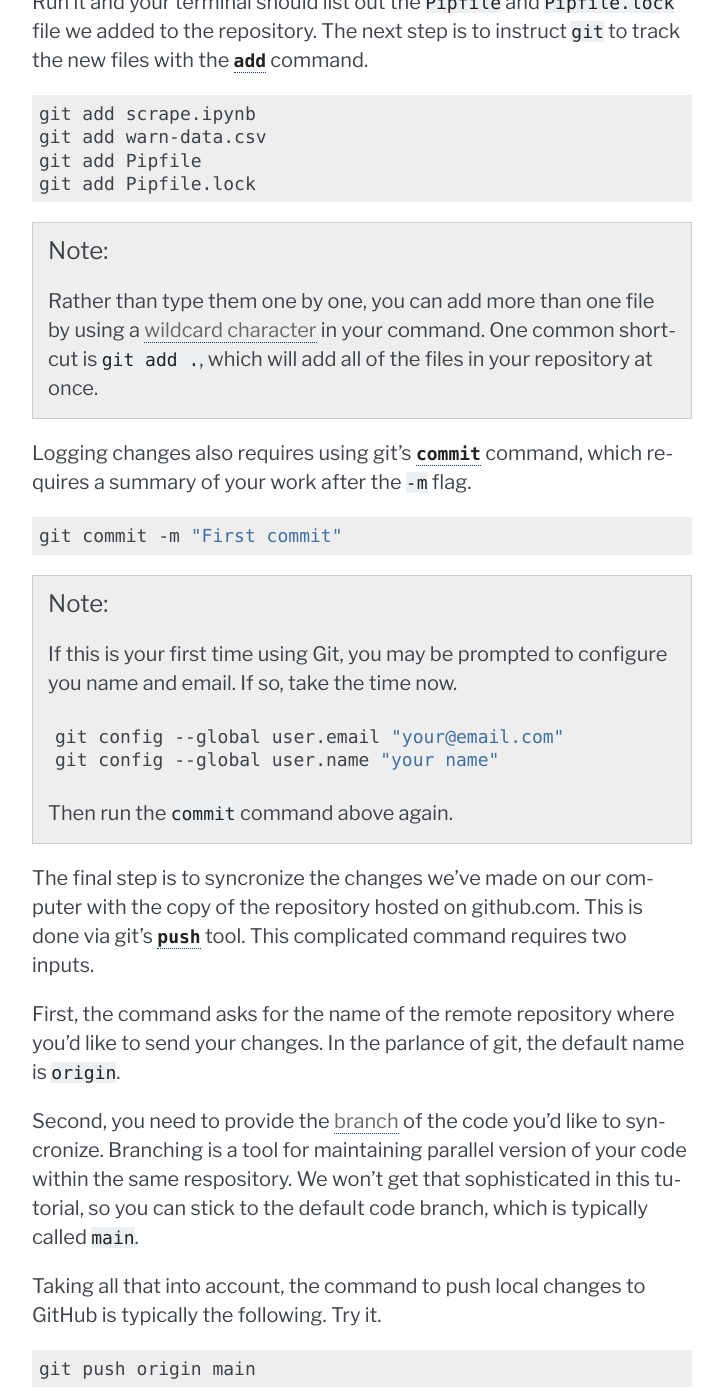
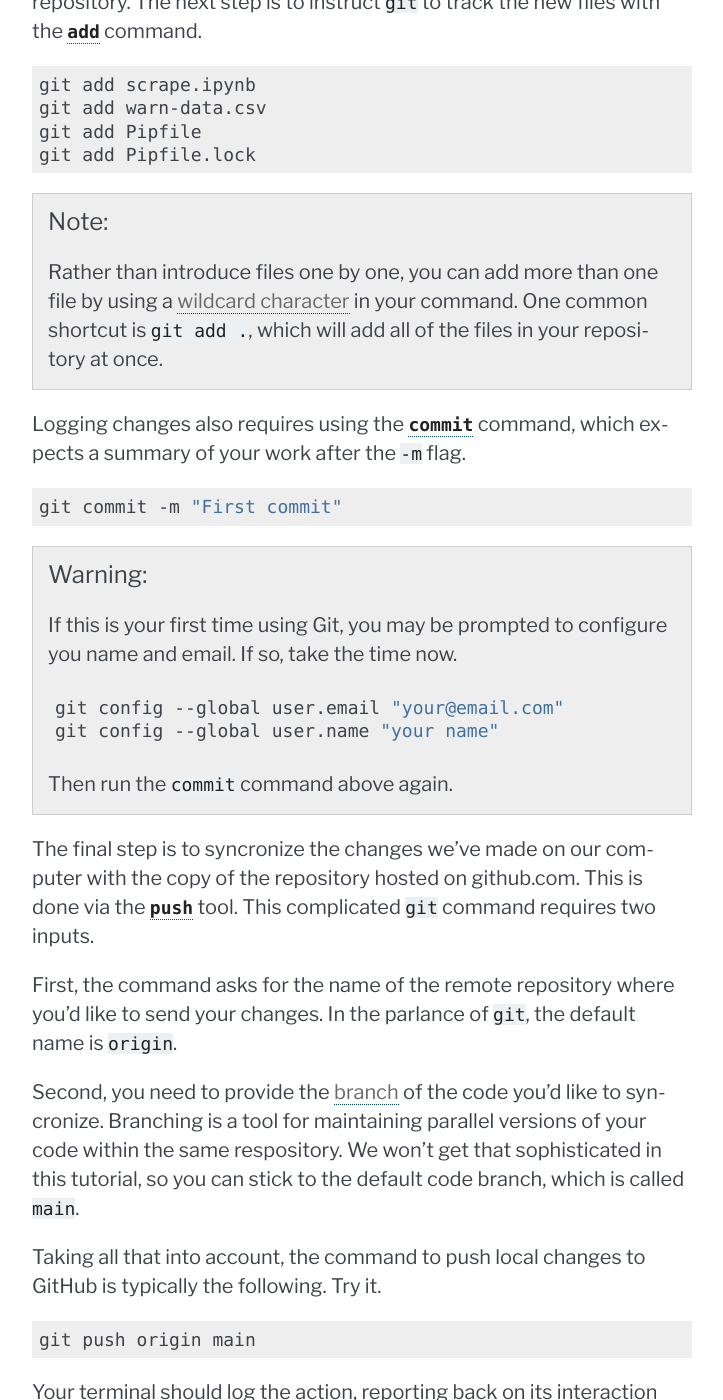
Before and after one commit to palewire/first-github-scraper, a Sphinx documentation site: the page built from docs/scrape.md, in a window 1280 px wide and 1400 px high, scrolled down 7353 px. Shown: the whole window, without its empty margins (388-1111 px from the left). Built offline with Sphinx 7.4.7, drawn with Linux system fonts in a browser that asks for light colours; some of the changed text lies outside the part shown.

Commit message:
Finished

`````diff
--- a/docs/scrape.md
+++ b/docs/scrape.md
@@ -44,13 +44,13 @@
 
 Programmers solve this problem by creating a [virtual environment](https://docs.python.org/3/tutorial/venv.html) for each project, which isolates the code into a discrete, independent container that does not rely on the global environment.
 
-Strictly speaking, working within a virtual environment is not required. At first, it might even feel like a hassle but in the long run you will be glad you did it.
+Strictly speaking, working within a virtual environment is not required. At first it might even feel like a hassle, but in the long run you will be glad you did it.
 
 ```{note}
 You don’t have to take our word for it, you can read discussions on [StackOverflow](https://conda.io/docs/index.html) and [Reddit](https://www.reddit.com/r/Python/comments/2qq1d9/should_i_always_use_virtualenv/).
 ```
 
-There are several different ways to run a virtual environment. In this tutorial, we will take advantage of [`pipenv`](https://pipenv.kennethreitz.org/en/latest/), a widely used tool that is recommended by leaders in the Python community.
+There are several different ways to run a virtual environment. In this tutorial, we will take advantage of [`pipenv`](https://pipenv.kennethreitz.org/en/latest/), a widely used tool that is [recommended](https://packaging.python.org/en/latest/guides/tool-recommendations/) by leaders in the Python community.
 
 Like the commands we've already learned, `pipenv` is executed with your computer’s command-line interface. You can verify it’s there by typing the following into your terminal:
 
@@ -147,7 +147,7 @@
 git status
 ```
 
-Run it and your terminal should list out the `Pipfile` and `Pipfile.lock` file we added to the repository. The next step is to instruct `git` to track the new files with the [`add`](https://git-scm.com/docs/git-add) command.
+Run it and your terminal should list out the four files we added to the repository. The next step is to instruct `git` to track the new files with the [`add`](https://git-scm.com/docs/git-add) command.
 
 ```bash
 git add scrape.ipynb
@@ -157,16 +157,16 @@
 ```
 
 ```{note}
-Rather than type them one by one, you can add more than one file by using a [wildcard character](https://en.wikipedia.org/wiki/Wildcard_character) in your command. One common shortcut is `git add .`, which will add all of the files in your repository at once.
+Rather than introduce files one by one, you can add more than one file by using a [wildcard character](https://en.wikipedia.org/wiki/Wildcard_character) in your command. One common shortcut is `git add .`, which will add all of the files in your repository at once.
 ```
 
-Logging changes also requires using git’s [`commit`](https://git-scm.com/docs/git-commit) command, which requires a summary of your work after the `-m` flag.
+Logging changes also requires using the [`commit`](https://git-scm.com/docs/git-commit) command, which expects a summary of your work after the `-m` flag.
 
 ```bash
 git commit -m "First commit"
 ```
 
-````{note}
+````{warning}
 If this is your first time using Git, you may be prompted to configure you name and email. If so, take the time now.
 
 ```bash
@@ -177,11 +177,11 @@
 Then run the `commit` command above again.
 ````
 
-The final step is to syncronize the changes we’ve made on our computer with the copy of the repository hosted on github.com. This is done via git’s [`push`](https://git-scm.com/docs/git-push) tool. This complicated command requires two inputs.
+The final step is to syncronize the changes we’ve made on our computer with the copy of the repository hosted on github.com. This is done via the [`push`](https://git-scm.com/docs/git-push) tool. This complicated `git` command requires two inputs.
 
-First, the command asks for the name of the remote repository where you’d like to send your changes. In the parlance of git, the default name is `origin`.
+First, the command asks for the name of the remote repository where you’d like to send your changes. In the parlance of `git`, the default name is `origin`.
 
-Second, you need to provide the [branch](https://en.wikipedia.org/wiki/Branching_(version_control)) of the code you’d like to syncronize. Branching is a tool for maintaining parallel version of your code within the same respository. We won't get that sophisticated in this tutorial, so you can stick to the default code branch, which is typically called `main`.
+Second, you need to provide the [branch](https://en.wikipedia.org/wiki/Branching_(version_control)) of the code you’d like to syncronize. Branching is a tool for maintaining parallel versions of your code within the same respository. We won't get that sophisticated in this tutorial, so you can stick to the default code branch, which is called `main`.
 
 Taking all that into account, the command to push local changes to GitHub is typically the following. Try it.
 
`````
Also changed, not shown: other parts of docs/scrape.md (+8 -8 lines), docs/_static/repo-first-push.png.
